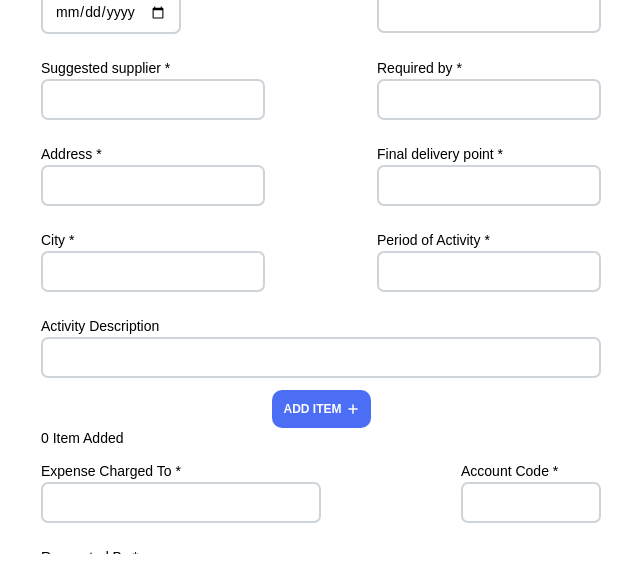
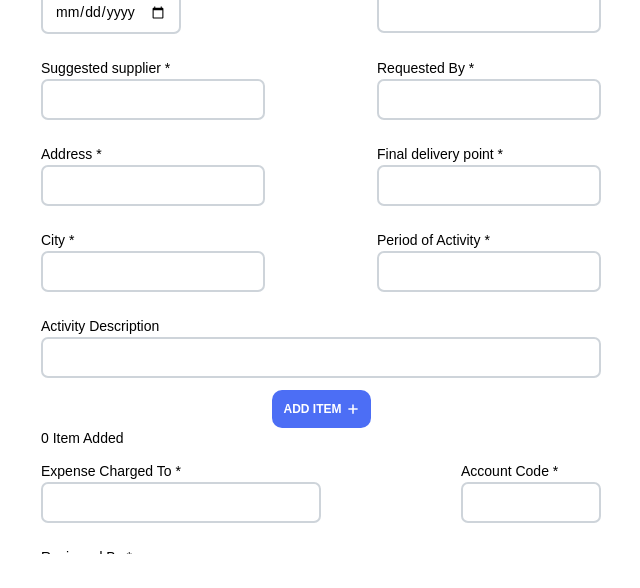
Before and after one commit to calebcharles343/CASFOD-TypeScript, a React (Vite) app: page /purchase in a window 1280 px wide. Shown: the part 209-797 px from the top of the page, without its empty margins (319-959 px from the left). Built offline with nearby package versions, Linux system fonts and the light colour scheme.

Commit message:
PR form update

```diff
--- a/src/interfaces.ts
+++ b/src/interfaces.ts
@@ -29,13 +29,13 @@ export interface FormValues2 {
   date: string;
   department: string;
   suggestedSupplier: string;
-  requiredBy: string;
+  requestedBy: string;
   city: string;
   periodOfActivity: string;
   activityDescription: string;
   expenseChargedTo: string;
   accountCode: string;
-  requestedBy: string;
+  reviewedBy: string;
   address: string;
   finalDeliveryPoint: string;
   approvedBy: string;
--- a/src/pages/PurchaseRequestForm.tsx
+++ b/src/pages/PurchaseRequestForm.tsx
@@ -278,7 +278,7 @@ const FormWithGroups: React.FC = () => {
         requisitionedBy.font = { bold: true, size: 12 };
 
         const requisitionedByValue = worksheet.getCell("I10");
-        requisitionedByValue.value = newData.data.requiredBy;
+        requisitionedByValue.value = newData.data.requestedBy;
         requisitionedByValue.font = { size: 12 };
 
         // FINAL DELIVERY POINT
@@ -474,7 +474,7 @@ const FormWithGroups: React.FC = () => {
 
         worksheet.mergeCells(`K${[rowCount + 3]}:L${[rowCount + 3]}`);
         const requestedByValue = worksheet.getCell(`K${rowCount + 3}`);
-        requestedByValue.value = newData.data.requestedBy;
+        requestedByValue.value = newData.data.reviewedBy;
         requestedByValue.border = { bottom: { style: "medium" } };
 
         //Reviewed By
@@ -600,12 +600,12 @@ const FormWithGroups: React.FC = () => {
             {...register("suggestedSupplier")}
           />
         </FormRow>
-        <FormRow label="Required by *">
+        <FormRow label="Requested By *">
           <Input
             placeholder=""
-            id="requiredBy"
+            id="requestedBy"
             required
-            {...register("requiredBy")}
+            {...register("requestedBy")}
           />
         </FormRow>
       </Row>
@@ -814,13 +814,13 @@ const FormWithGroups: React.FC = () => {
       </Row>
 
       <Row>
-        <FormRow label="Requested By *" type="medium">
+        <FormRow label="Reviewed By *" type="medium">
           <Input
             type="text"
             placeholder=""
-            id="requestedBy"
+            id="reviewedBy"
             required
-            {...register("requestedBy")}
+            {...register("reviewedBy")}
           />
         </FormRow>
       </Row>
```
